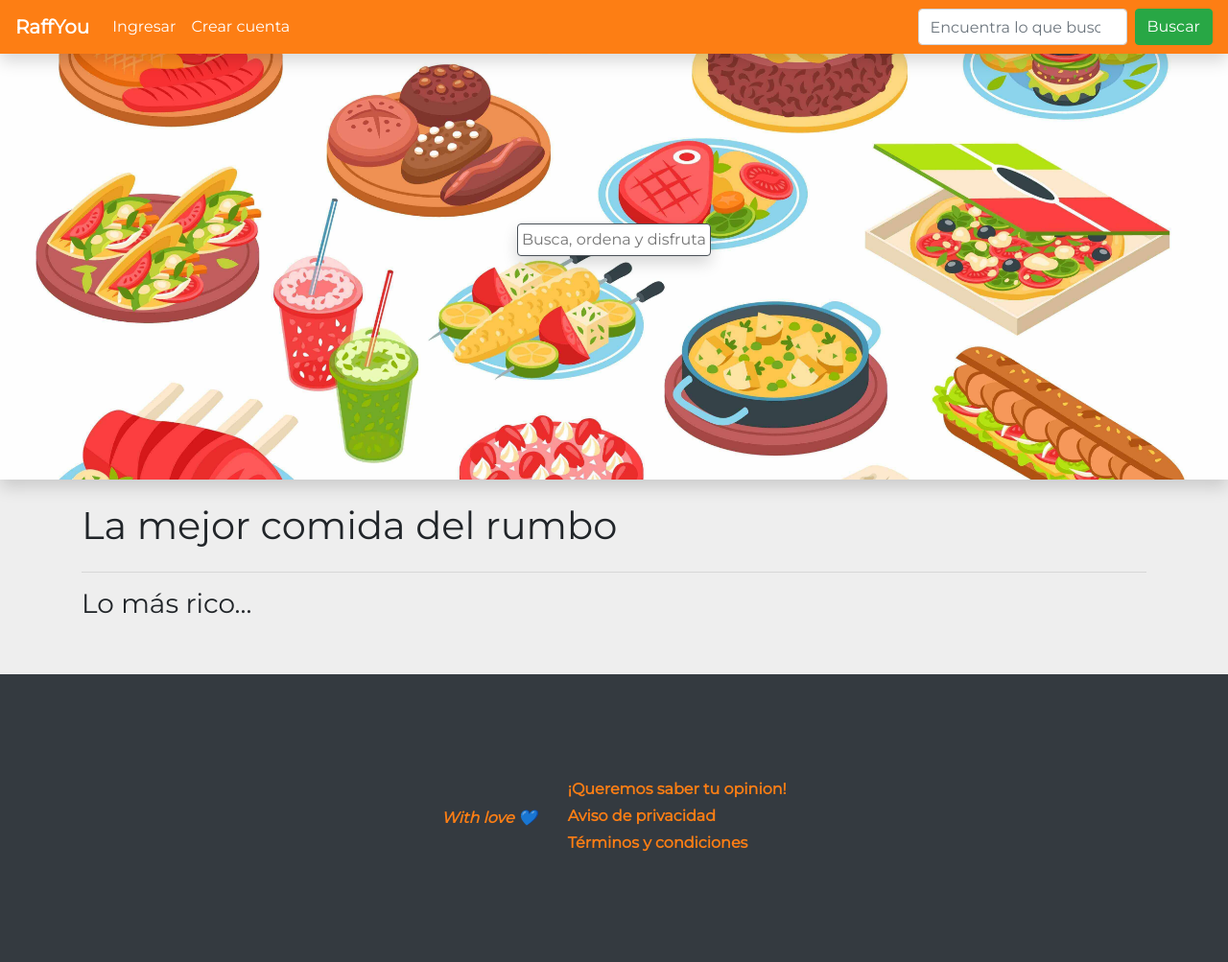
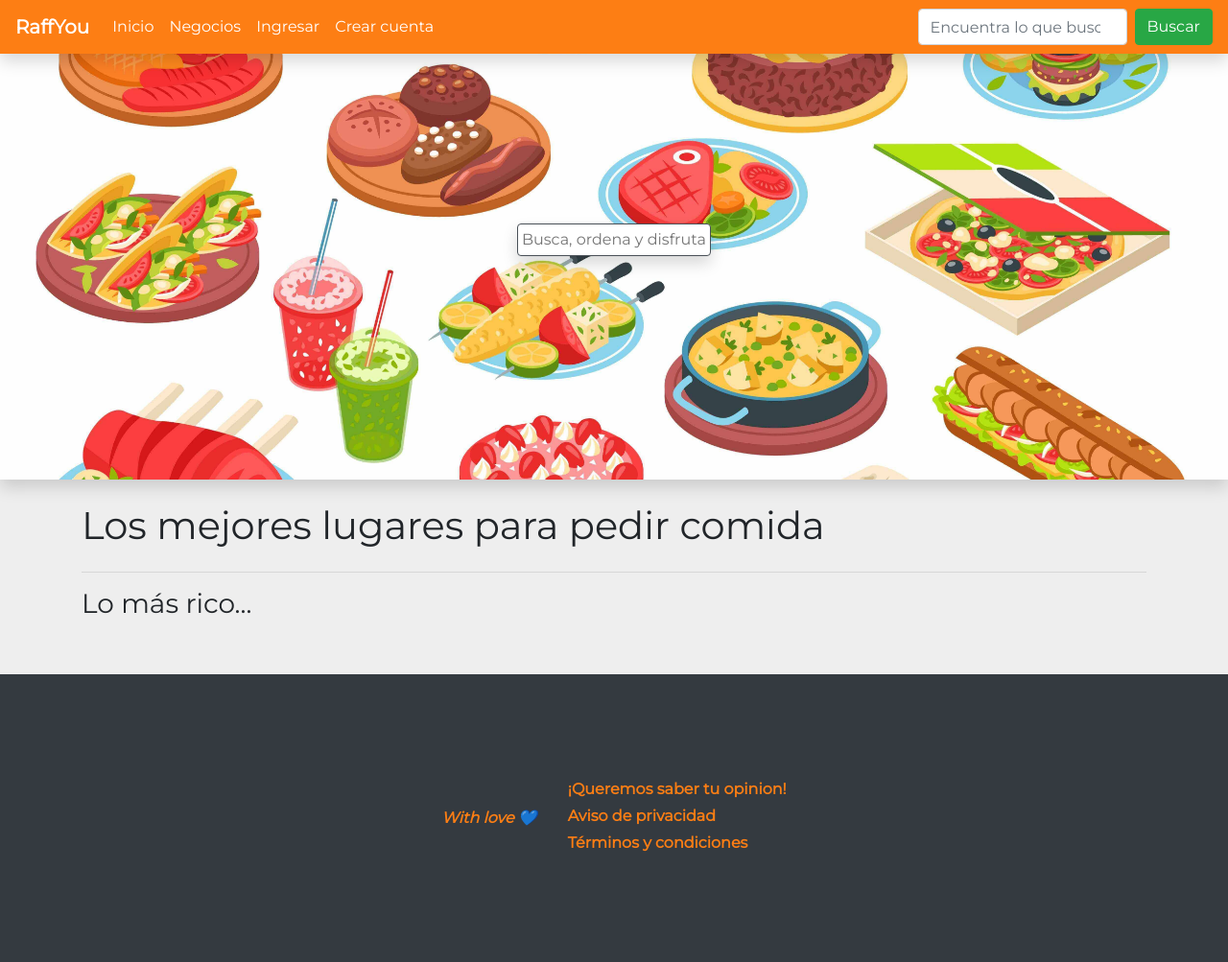
Before and after one commit to emmanueloctavi0/RaffYou, a Django app: template templates/products/provider_list.html in a window 1280 px wide. Shown: the whole page at 96% size. Run offline with Django 3.2, Linux system fonts and the light colour scheme; the template is opened without the code that fills it, so the values that code supplies are empty; style sheets or scripts are compiled from the project's sources; parts of the project's set-up code (start-up, migrations or seed data) failed here and were passed over; some libraries are stand-ins or nearby versions.

Commit message:
Providers added in a section.

```diff
--- a/products/urls.py
+++ b/products/urls.py
@@ -10,6 +10,7 @@ app_name = 'products'
 
 urlpatterns = [
     path('', views.ProductsHomeView.as_view(), name='home'),
+    path('negocios/', views.ProviderListView.as_view(), name='provider-list'),
     path('negocio/<int:pk>/', views.ProviderDetailView.as_view(), name='provider-detail'),
     path('<int:pk>/', views.ProductDetailView.as_view(), name='product-detail'),
     path('pedir/<int:product>/<number>/', views.wa_view, name='wa_view'),
--- a/templates/generals/navbar.html
+++ b/templates/generals/navbar.html
@@ -6,6 +6,16 @@
     </button>
     <div class="collapse navbar-collapse" id="navbarSupportedContent">
         <ul class="navbar-nav mr-auto">
+            <li class="nav-item">
+                <a class="nav-link" href="{% url 'products:home' %}">
+                    Inicio
+                </a>
+            </li>
+            <li class="nav-item">
+                <a class="nav-link" href="{% url 'products:provider-list' %}">
+                    Negocios
+                </a>
+            </li>
             {% if request.user.is_authenticated %}
                 <li class="nav-item dropdown">
                     <a class="nav-link dropdown-toggle" href="#" id="navbarDropdown" role="button" data-toggle="dropdown" aria-haspopup="true" aria-expanded="false">
--- a/templates/products/provider_list.html
+++ b/templates/products/provider_list.html
@@ -7,7 +7,7 @@
 {% endblock%}
 
 {% block content %}
-    <h1>La mejor comida del rumbo</h1>
+    <h1>Los mejores lugares para pedir comida</h1>
     <div class="card-columns">
         {% for provider in object_list %}
             {% include 'products/provider_card.html' %}
```
Also changed, not shown: products/views/providers_list_view.py (+16 -6 lines).
